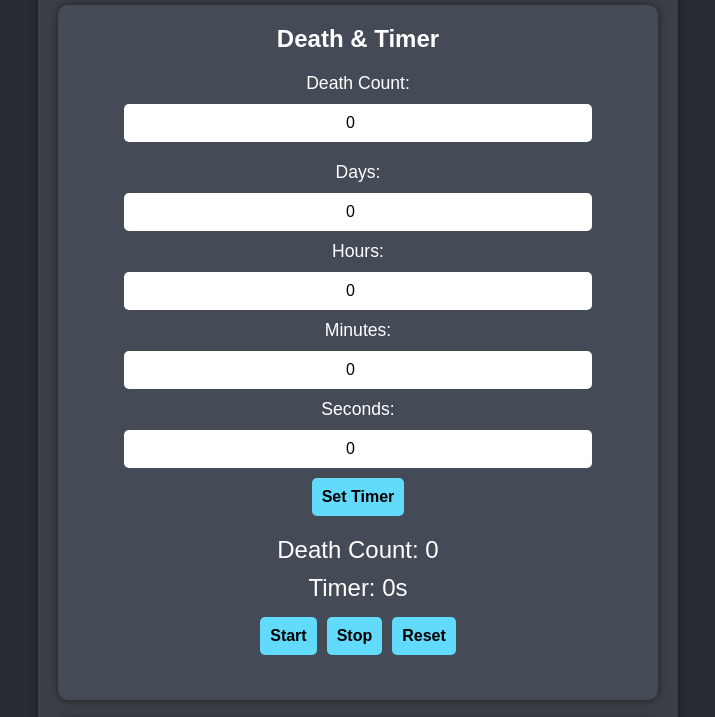
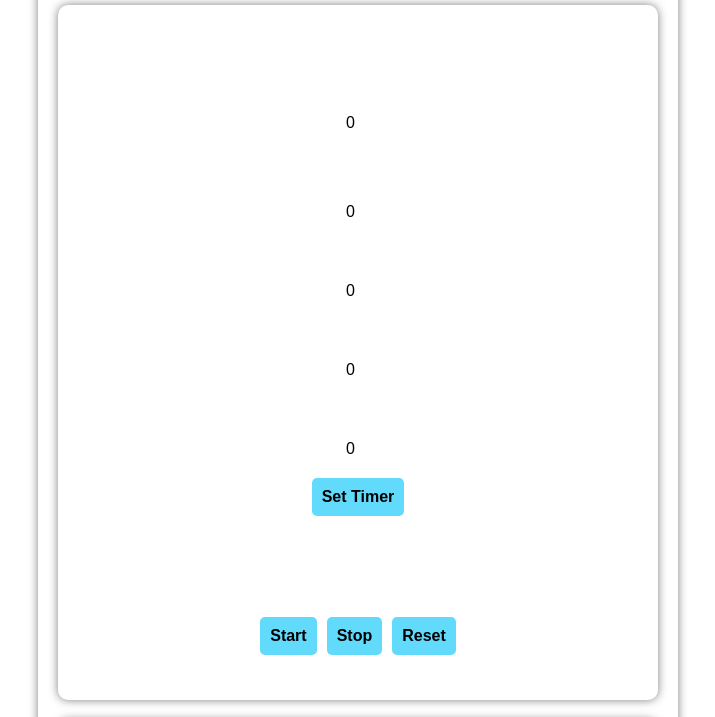
Before and after one commit to Abhijitkr/Minecraft-Hardcore-Tracker, a plain HTML site: page index.html in a window 1280 px wide. Shown: the part 93-810 px from the top of the page, without its empty margins (282-997 px from the left). Drawn offline with Linux system fonts and the light colour scheme.

Commit message:
Changes made background transparent for live stream clear text and transparency

```diff
--- a/styles.css
+++ b/styles.css
@@ -1,7 +1,8 @@
 body {
   font-family: "Arial", sans-serif;
   text-align: center;
-  background-color: #282c34;
+  /* background-color: #282c34; */
+  background-color: transparent;
   color: #ffffff;
   margin: 0;
   padding: 0;
@@ -11,7 +12,8 @@ body {
   height: 100%;
 }
 .container {
-  background-color: #3b3f47;
+  /* background-color: #3b3f47; */
+  background-color: transparent;
   padding: 20px;
   border-radius: 10px;
   box-shadow: 0 0 10px rgba(0, 0, 0, 0.5);
@@ -58,7 +60,8 @@ button.active {
   font-size: 1.5em;
 }
 .card {
-  background-color: #444b56;
+  /* background-color: #444b56; */
+  background-color: transparent;
   padding: 20px;
   border-radius: 10px;
   box-shadow: 0 0 10px rgba(0, 0, 0, 0.5);
```
